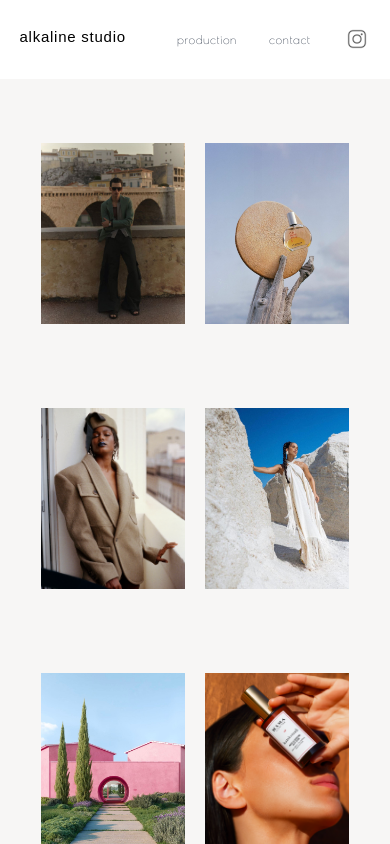
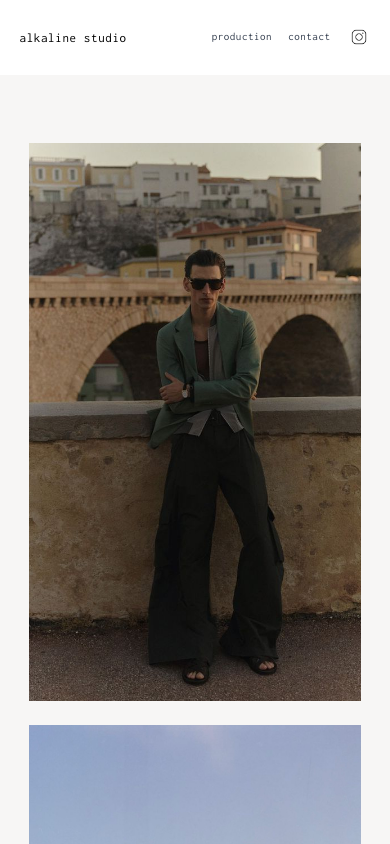
Before and after one commit to matteoSonniez/alkaline-studio, a Next.js app: page /production in a window 390 px wide. Shown: the top 844 px of the page. Built offline with nearby package versions, Linux system fonts and the light colour scheme; a web font is replaced by a local one.

Commit message:
push production version 1.O

```diff
--- a/src/app/layout.js
+++ b/src/app/layout.js
@@ -30,75 +30,31 @@ export default function RootLayout({ children }) {
   const router = useRouter();
   const prevScroll = useRef(0);
   const [isDown, setIsDown] = useState(false);
-  // Récupère le path courant
   const overlayPathRef = useRef(null);
   const pathname = usePathname();
-  // Vérifie si le path commence par "/production"
   const startsWithProduction = pathname.startsWith("/productions");
+  const [isDesktop, setIsDesktop] = useState(false);
 
-  // État pour déterminer si la largeur de l'écran est supérieure ou égale à 640px
-  const [isDesktop, setIsDesktop] = useState(false);
-  const [isChangePage, setIsChangePage] = useState(false);
-
-  const testMenu = ({path}) => {
+  const testMenu = ({ path }) => {
     const overlayPath = overlayPathRef.current;
-    setTimeout(() => {
-      router.push(path);
-    }, 1200);
-    console.log("test")
-    gsap
-    .timeline({
-    })
-      .set(overlayPath, {
-        attr: { d: "M 0 100 V 100 Q 50 100 100 100 V 100 z" },
-      })
-      .to(
-        overlayPath,
-        {
-          duration: 0.8,
-          ease: "power4.in",
-          attr: { d: "M 0 100 V 50 Q 50 0 100 50 V 100 z" },
-        },
-        0
-      )
-      .to(overlayPath, {
-        duration: 0.3,
-        ease: "power2",
-        attr: { d: "M 0 100 V 0 Q 50 0 100 0 V 100 z" },
-      })
-      //
-
-      .set(overlayPath, {
-        attr: { d: "M 0 0 V 100 Q 50 100 100 100 V 0 z" },
-      })
-      .to(overlayPath, {
-        duration: 0.3,
-        delay: 0.5,
-        ease: "power2.in",
-        attr: { d: "M 0 0 V 50 Q 50 0 100 50 V 0 z" },
-      })
-      .to(overlayPath, {
-        duration: 0.8,
-        ease: "power4",
-        attr: { d: "M 0 0 V 0 Q 50 0 100 0 V 0 z" },
-      });
+    setTimeout(() => router.push(path), 1200);
+    gsap.timeline()
+      .set(overlayPath, { attr: { d: "M 0 100 V 100 Q 50 100 100 100 V 100 z" } })
+      .to(overlayPath, { duration: 0.8, ease: "power4.in", attr: { d: "M 0 100 V 50 Q 50 0 100 50 V 100 z" } }, 0)
+      .to(overlayPath, { duration: 0.3, ease: "power2", attr: { d: "M 0 100 V 0 Q 50 0 100 0 V 100 z" } })
+      .set(overlayPath, { attr: { d: "M 0 0 V 100 Q 50 100 100 100 V 0 z" } })
+      .to(overlayPath, { duration: 0.3, delay: 0.5, ease: "power2.in", attr: { d: "M 0 0 V 50 Q 50 0 100 50 V 0 z" } })
+      .to(overlayPath, { duration: 0.8, ease: "power4", attr: { d: "M 0 0 V 0 Q 50 0 100 0 V 0 z" } });
   };
 
   useEffect(() => {
-    const handleResize = () => {
-      setIsDesktop(window.innerWidth >= 640);
-    };
-
-    // Vérifie dès le montage
+    const handleResize = () => setIsDesktop(window.innerWidth >= 640);
     handleResize();
     window.addEventListener("resize", handleResize);
-
-    // Nettoyage de l'event listener
     return () => window.removeEventListener("resize", handleResize);
   }, []);
 
   useEffect(() => {
-    // Set initial scroll position
     prevScroll.current = window.pageYOffset;
 
     const handleScroll = () => {
@@ -106,16 +62,19 @@ export default function RootLayout({ children }) {
       const diff = currentScroll - prevScroll.current;
 
       if (diff > 10) {
+        // On scroll down de plus de 10px → active isDown
         setIsDown(true);
         prevScroll.current = currentScroll;
-      } else if (diff < -10) {
+      } else if (currentScroll < window.innerHeight * 0.03) {
+        // Quand on remonte dans les 10vh du haut → désactive isDown
         setIsDown(false);
         prevScroll.current = currentScroll;
       }
+      // Sinon on ne touche pas à isDown
     };
 
-    window.addEventListener('scroll', handleScroll);
-    return () => window.removeEventListener('scroll', handleScroll);
+    window.addEventListener("scroll", handleScroll);
+    return () => window.removeEventListener("scroll", handleScroll);
   }, []);
 
   return (
@@ -134,9 +93,8 @@ export default function RootLayout({ children }) {
             fill="white"
           />
         </svg>
-        {/* Affiche le header si le chemin n'est pas /production */}
         {!startsWithProduction &&
-          (isDesktop ? <TheHeader navigatAnime={testMenu} isDown={isDown} /> : <TheHeaderMobile />)}
+          (isDesktop ? <TheHeader navigatAnime={testMenu} isDown={isDown} /> : <TheHeaderMobile navigatAnime={testMenu} />)}
         {children}
       </body>
     </html>
--- a/src/app/page.js
+++ b/src/app/page.js
@@ -174,7 +174,7 @@ export default function Page() {
               }}
             >
               <Image
-                src="/img4.webp"
+                src="/img12.webp"
                 alt="Image 2"
                 fill
                 style={{ objectFit: "cover" }}
--- a/src/app/production/page.js
+++ b/src/app/production/page.js
@@ -66,9 +66,42 @@ function Page() {
 
   return (
     <div className="flex flex-col items-center pt-[17vh]">
-      {/* You can use isDown in your Header or elsewhere */}
-      {/* <Header isDown={isDown} /> */}
-      <div className="flex-col">
+      {/* mobile version */}
+      <div className="flex flex-col space-y-6 pb-10">
+        <div className="flex justify-center">
+          <img src={Image1.src} className="w-[85vw] h-[66vh] object-cover" alt="" />
+        </div>
+        <div className="flex justify-center">
+          <img src={Image9.src} className="w-[85vw] h-[66vh] object-cover" alt="" />
+        </div>
+        <div className="flex justify-center">
+          <img src={Image3.src} className="w-[85vw] h-[66vh] object-cover" alt="" />
+        </div>
+        <div className="flex justify-center">
+          <img src={Image4.src} className="w-[85vw] h-[66vh] object-cover" alt="" />
+        </div>
+        <div className="flex justify-center">
+          <img src={Image5.src} className="w-[85vw] h-[66vh] object-cover" alt="" />
+        </div>
+        <div className="flex justify-center">
+          <img src={Image6.src} className="w-[85vw] h-[66vh] object-cover" alt="" />
+        </div>
+        <div className="flex justify-center">
+          <img src={Image7.src} className="w-[85vw] h-[66vh] object-cover" alt="" />
+        </div>
+        <div className="flex justify-center">
+          <img src={Image8.src} className="w-[85vw] h-[66vh] object-cover" alt="" />
+        </div>
+        <div className="flex justify-center">
+          <img src={Image9.src} className="w-[85vw] h-[66vh] object-cover" alt="" />
+        </div>
+        <div className="flex justify-center">
+          <img src={Image10.src} className="w-[85vw] h-[66vh] object-cover" alt="" />
+        </div>
+      </div>
+
+      {/* mobile version */}
+      <div className="flex-col hidden sm:block">
         <div className="flex space-x-[5vw] mb-[10vh]">
           <img src={Image1.src} className="w-[37vw]" alt="" />
           <img src={Image9.src} className="w-[37vw]" alt="" />
--- a/src/components/Header/index.js
+++ b/src/components/Header/index.js
@@ -1,16 +1,8 @@
 "use client";
 import { useEffect, useState } from "react";
-import Link from "next/link";
 import {
-  Poppins,
-  Inter,
-  PT_Mono,
-  Cormorant_SC,
-  Caveat,
   Freehand,
-  Poiret_One,
   Inconsolata,
-  Raleway,
 } from "next/font/google";
 import Insta from "@/img/insta.png";
 
@@ -32,7 +24,7 @@ const Header = ({ navigatAnime, isDown }) => {
   return (
     <div
       className={`fixed w-full top-0 pt-[8vh] px-[25vw] justify-between flex transform transition-transform duration-300 ${
-        isDown ? "-translate-y-[20vh]" : "translate-y-0"
+        isDown ? "-translate-y-[15vh]" : "translate-y-0"
       }`}
     >
       <button
--- a/src/components/HeaderMobile/index.js
+++ b/src/components/HeaderMobile/index.js
@@ -4,6 +4,7 @@ import Link from "next/link";
 import {
   Freehand,
   Poiret_One,
+  Inconsolata,
 } from "next/font/google";
 import Insta from "@/img/insta.png";
 
@@ -13,7 +14,7 @@ const poppins = Freehand({
   display: "swap",
 });
 
-const poiret = Poiret_One({
+const incon = Inconsolata({
   subsets: ["latin"],
   weight: ["400"],
   display: "swap",
@@ -23,7 +24,7 @@ const INSTAGRAM_USERNAME = "alkaline.studio"; // ← Remplacez par votre nom d'u
 const APP_URL = `instagram://user?username=${INSTAGRAM_USERNAME}`;
 const WEB_URL = `https://instagram.com/${INSTAGRAM_USERNAME}`;
 
-const Index = () => {
+const Index = ({navigatAnime}) => {
   const [showHeader, setShowHeader] = useState(true);
 
   useEffect(() => {
@@ -76,20 +77,24 @@ const Index = () => {
         duration-300
         bg-white
         z-50
+        items-center
         ${showHeader ? "translate-y-0" : "-translate-y-full"}
       `}
     >
-      <Link href="/">
-        <span className={`text-black text-[15px] tracking-wider ${poppins.className}`}>
+      <Link href="/" className="flex items-center">
+        <span className={`text-black text-[13px] tracking-wider ${incon.className}`}>
           alkaline studio
         </span>
       </Link>
       <div
-        className={`flex space-x-8 text-gray-700 text-[12px] items-center tracking-wider ${poiret.className}`}
+        className={`flex space-x-4 text-gray-700 text-[11px] items-center tracking-wider ${incon.className}`}
       >
         <Link href="/production">
           <span>production</span>
         </Link>
+        {/* <button onClick={() => navigatAnime({ path: "/production" })}>
+          production
+        </button> */}
         <Link href="/contact">
           <span>contact</span>
         </Link>
@@ -98,7 +103,7 @@ const Index = () => {
           className="p-1 cursor-pointer"
           aria-label="Voir notre Instagram"
         >
-          <img src={Insta.src} alt="Instagram icon" className="w-5 h-5" />
+          <img src={Insta.src} alt="Instagram icon" className="w-4 h-4" />
         </button>
       </div>
     </div>
```
Lines whose indentation alone changed are shown as unchanged.
